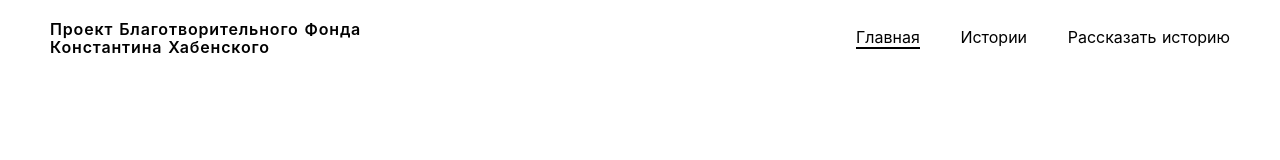
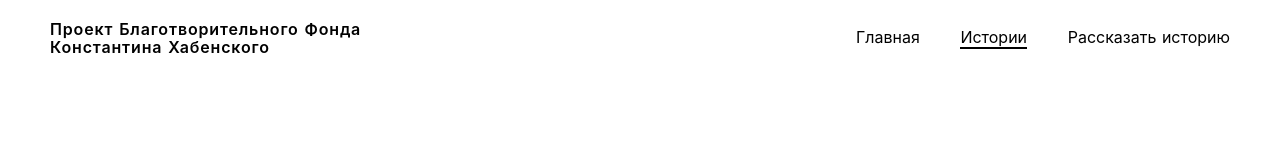
Before and after one commit to sanyamaks/nuxt-training, a Nuxt app: page /stories in a window 1280 px wide. Shown: the top 160 px of the page. Built offline with nearby package versions, Linux system fonts and the light colour scheme.

Commit message:
Fix link header

```diff
--- a/components/Menu.vue
+++ b/components/Menu.vue
@@ -1,6 +1,6 @@
 <template>
   <nav class="menu">
-    <nuxt-link to="/" class="menu__link menu__link_active">Главная</nuxt-link>
+    <nuxt-link to="/" class="menu__link">Главная</nuxt-link>
     <nuxt-link to="/stories" class="menu__link">Истории</nuxt-link>
     <nuxt-link
       to="#"
@@ -43,7 +43,7 @@ export default {
   text-decoration: none;
 }
 
-.menu__link_active {
+.menu__link.nuxt-link-exact-active {
   border-bottom: solid 2px black;
 }
 
```
